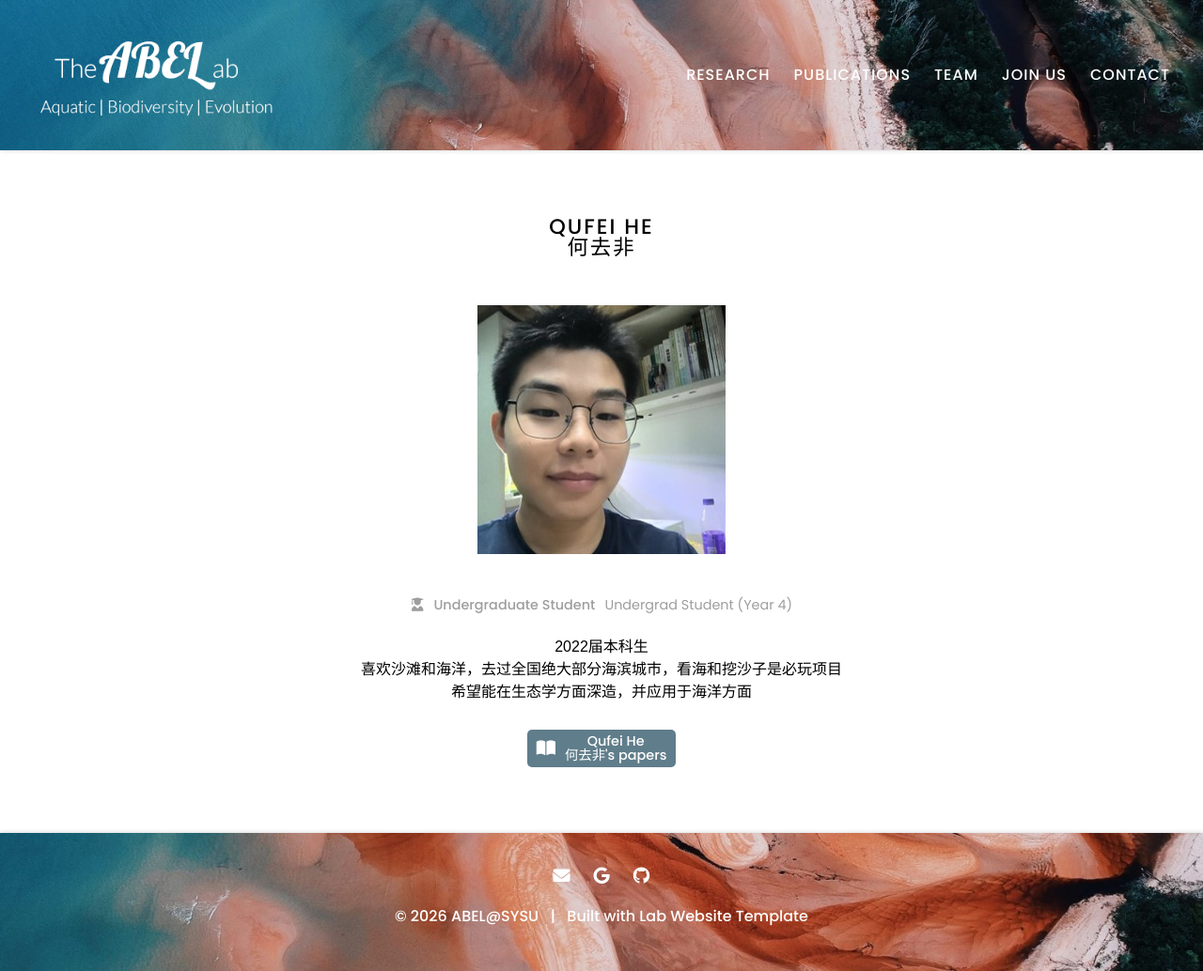
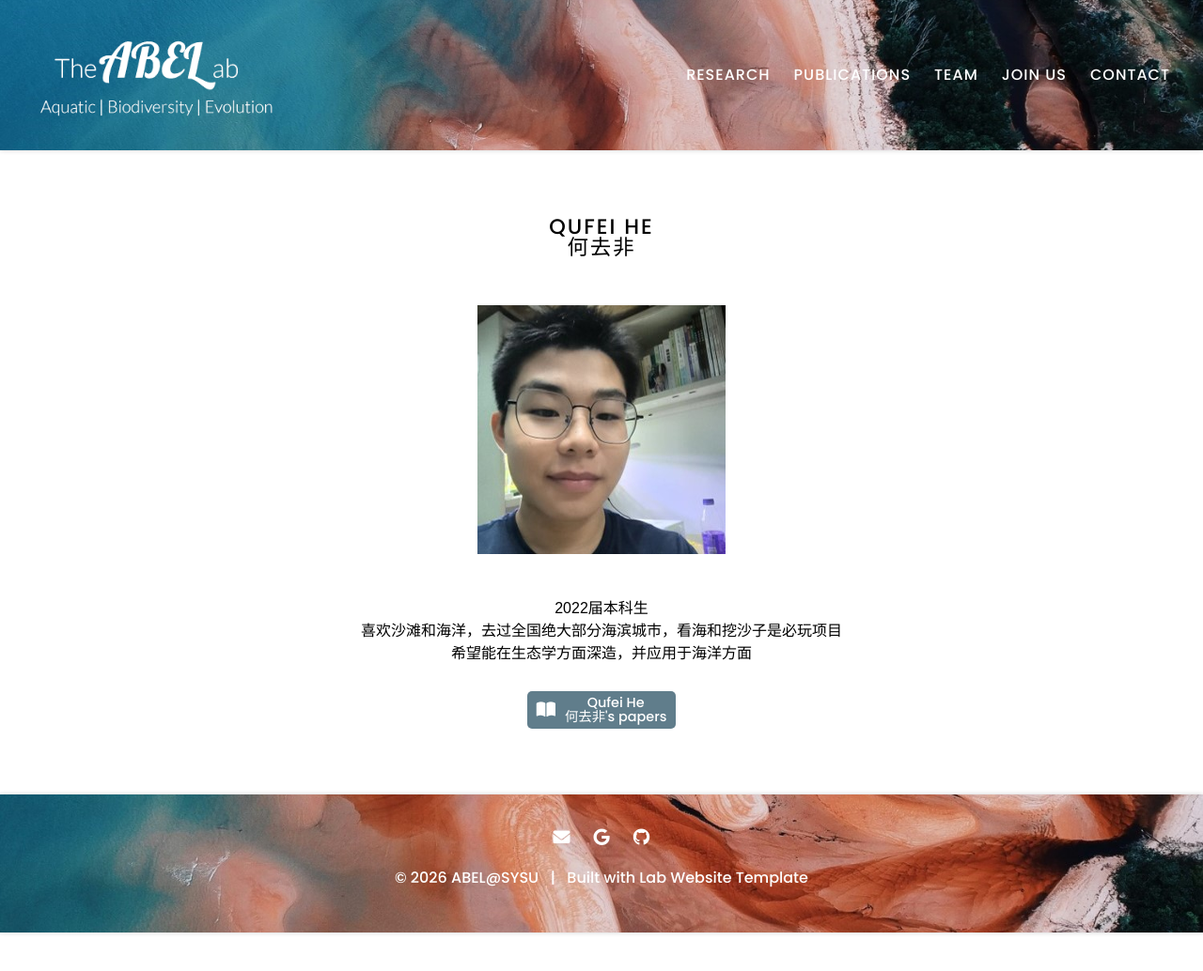
Before and after one commit to abel-sysu/en, a Jekyll site: the page built from _members/hequfei.md, in a window 1280 px wide. Shown: the whole page at 94% size. Built offline with Jekyll 4.4.1, drawn with Linux system fonts in a browser that asks for light colours; after the commit the page ends 993 px from its top, so only the background shows below that.

Commit message:
Update hequfei.md

```diff
--- a/_members/hequfei.md
+++ b/_members/hequfei.md
@@ -1,8 +1,8 @@
 ---
 name: Qufei He<br>何去非
 image: images/member/hequfei.jpg
-description: Undergrad Student (Year 4)
-role: undergrad
+description: Undergrad Student (2022-2026)
+role: alumni
 aliases:
   - 何去非
 ---
```
